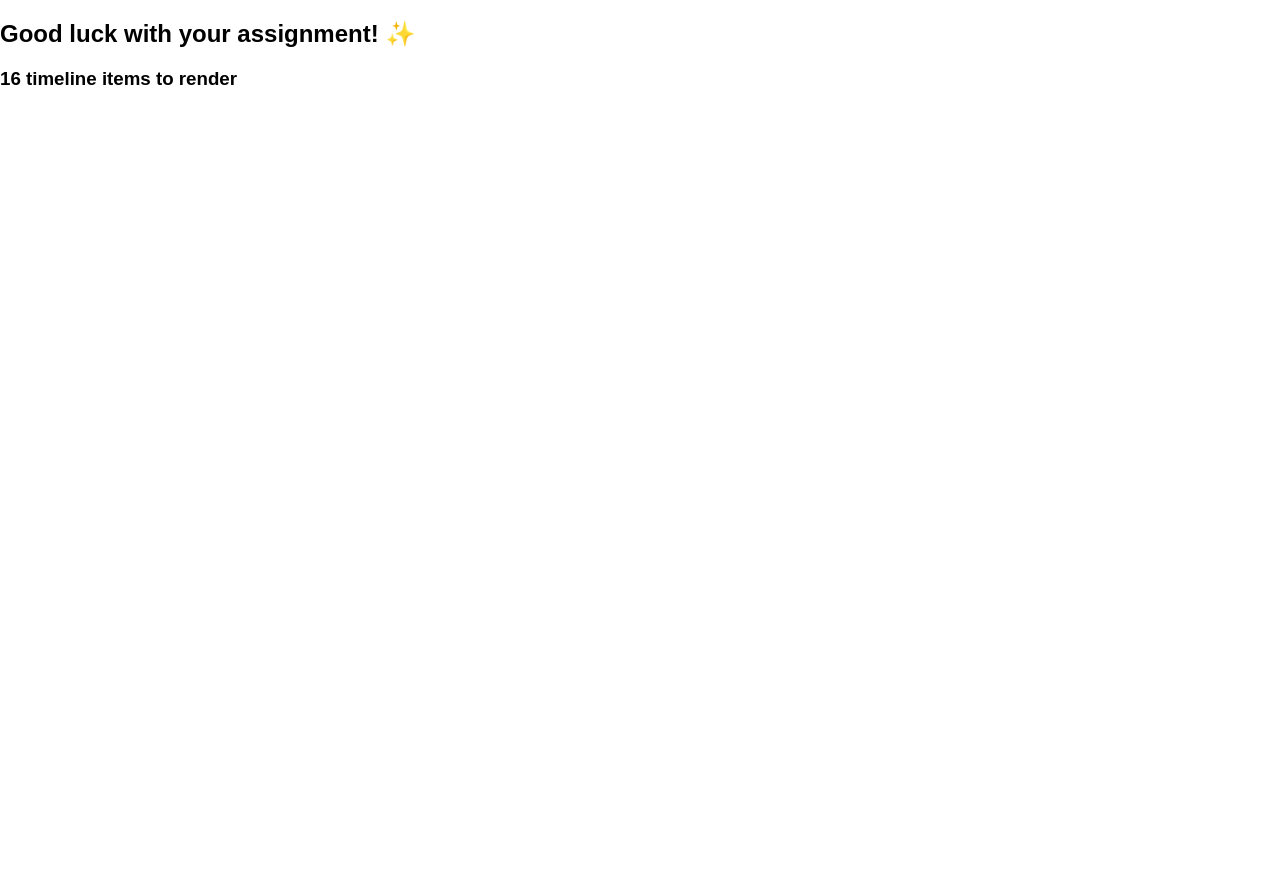
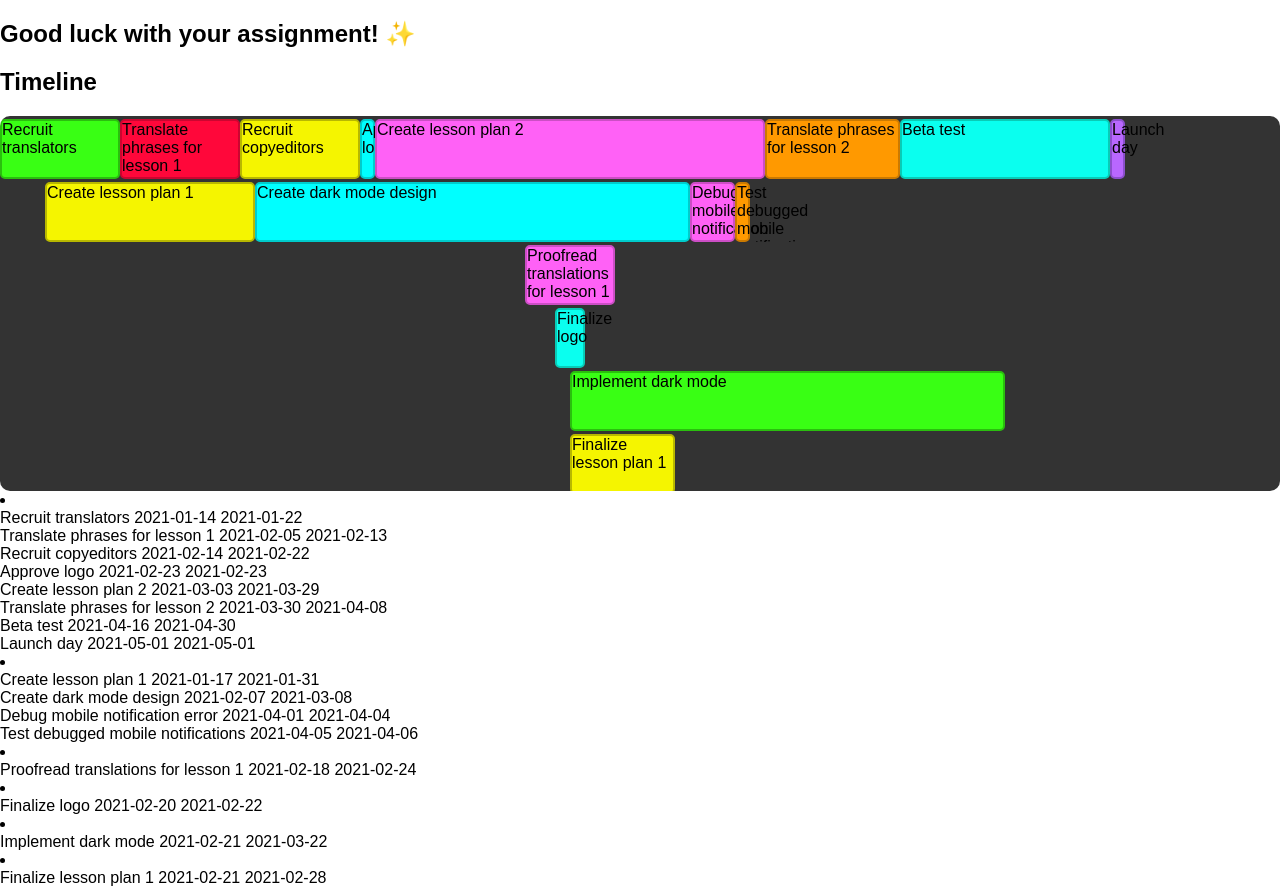
Before and after one commit to SirKadogan/timelime, a React (Vite) app: page / in a window 1280 px wide. Before the commit the page ends 800 px from the top, so only its background shows below. Built offline with nearby package versions, Linux system fonts and the light colour scheme.

Commit message:
working on filler item

```diff
--- /dev/null
+++ b/src/components/Timeline.tsx
@@ -0,0 +1,197 @@
+import { TimelineItem } from "../types";
+
+interface TimelineProps {
+  items: TimelineItem[][];
+  timelineStartDate: string;
+}
+
+const PIXELS_PER_DAY = 15;
+const ROW_HEIGHT = 60;
+const colors = [
+  "#39FF14", // Neon Green
+  "#FF073A", // Neon Red
+  "#F5F500", // Neon Yellow
+  "#00FFFF", // Neon Cyan
+  "#FF61F6", // Neon Pink
+  "#FF9900", // Neon Orange
+  "#0AFFEF", // Neon Aqua
+  "#B967FF", // Neon Purple
+];
+
+const borderColors = [
+  "#2ABF0E", // Dark Neon Green
+  "#CC0530", // Dark Neon Red
+  "#B8B800", // Dark Neon Yellow
+  "#00CCCC", // Dark Neon Cyan
+  "#CC4EC5", // Dark Neon Pink
+  "#CC7A00", // Dark Neon Orange
+  "#08CCB7", // Dark Neon Aqua
+  "#8B4FCC", // Dark Neon Purple
+];
+
+const Timeline = ({ items, timelineStartDate }: TimelineProps): JSX.Element => {
+  const calculateWidth = (start: string, end: string): number => {
+    const startDate = new Date(start);
+    const endDate = new Date(end);
+    const diffTime = Math.abs(endDate.getTime() - startDate.getTime());
+    const diffDays = Math.ceil(diffTime / (1000 * 60 * 60 * 24));
+    return diffDays * PIXELS_PER_DAY || 15;
+  };
+
+  const getDiffStartDate = (start: string, dateToCompare: string): number => {
+    const startDate = new Date(start);
+    const timelineStart = new Date(dateToCompare);
+    const diffTime = Math.abs(startDate.getTime() - timelineStart.getTime());
+    const diffDays = Math.ceil(diffTime / (1000 * 60 * 60 * 24));
+    return diffDays * PIXELS_PER_DAY;
+  };
+
+  const getItemColor = (itemIndex: number, laneIndex: number): string => {
+    return colors[(itemIndex + laneIndex * 2) % colors.length];
+  };
+
+  const getItemBorderColor = (itemIndex: number, laneIndex: number): string => {
+    return borderColors[(itemIndex + laneIndex * 2) % borderColors.length];
+  };
+
+  const calculateBackgroundHeight = (): number => {
+    return items.length * ROW_HEIGHT + (items.length - 1) * 3;
+  };
+
+  const screenWidth = window.innerWidth;
+
+  return (
+    <div>
+      <h2>Timeline</h2>
+      <div
+        style={{
+          backgroundColor: "#333",
+          height: calculateBackgroundHeight(),
+          position: "relative",
+          borderRadius: "10px",
+          overflow: "scroll",
+          width: "100%",
+        }}
+      >
+        <div
+          style={{
+            position: "relative",
+            marginBottom: "30px",
+          }}
+        >
+          <ul
+            style={{
+              listStyle: "none",
+              padding: 0,
+              margin: 0,
+            }}
+          >
+            {items.map((lane, index) => (
+              <li
+                key={index}
+                style={{
+                  display: "flex",
+                  flexDirection: "row",
+                  marginTop: "3px",
+                  overflow: "scroll",
+                }}
+              >
+                <div
+                  style={{
+                    width: getDiffStartDate(lane[0].start, timelineStartDate),
+                    height: "60px",
+                  }}
+                />
+                {lane.map((item, itemIndex) => (
+                  <div key={item.id}>
+                    {/* {getDiffStartDate(item.start, lane[itemIndex - 1]?.end) >
+                      0 && (
+                      <div
+                        style={{
+                          width: getDiffStartDate(
+                            lane[itemIndex - 1]?.end,
+                            item.start
+                          ),
+                          height: "60px",
+                          backgroundColor: "blue",
+                        }}
+                      />
+                    )} */}
+                    <div
+                      style={{
+                        width: calculateWidth(item.start, item.end),
+                        backgroundColor: getItemColor(itemIndex, index),
+                        height: ROW_HEIGHT,
+                        borderRadius: "5px",
+                        boxSizing: "border-box",
+                        border: `2px solid ${getItemBorderColor(
+                          itemIndex,
+                          index
+                        )}`,
+                        zIndex: 10,
+                      }}
+                    >
+                      {item.name}
+                    </div>
+                  </div>
+                ))}
+              </li>
+            ))}
+          </ul>
+          {/* <div style={{ position: "absolute", top: 0, left: 0 }}>
+            {Array.from(
+              { length: Math.ceil(screenWidth / PIXELS_PER_DAY) },
+              (_, i) => {
+                const linePosition = i * PIXELS_PER_DAY;
+                const matchingItem = items
+                  .flatMap((lane) => lane)
+                  .find(
+                    (item) =>
+                      Math.abs(
+                        getDiffStartDate(item.start, timelineStartDate) -
+                          linePosition
+                      ) < 2
+                  );
+                const isItemStart = !!matchingItem;
+
+                return (
+                  <div
+                    style={{
+                      position: "absolute",
+                      left: linePosition,
+                      height: isItemStart ? "1px" : "1px",
+                      backgroundColor: isItemStart ? "white" : "#555",
+                      transform: "rotate(90deg)",
+                      transformOrigin: "left center",
+                      borderTop: "1px solid #555",
+                      width: calculateBackgroundHeight(),
+                    }}
+                  >
+                    {isItemStart && (
+                      <div
+                        style={{
+                          fontSize: "11px",
+                          letterSpacing: "0.05em",
+                          color: "white",
+                          whiteSpace: "nowrap",
+                          textAlign: "end",
+                          paddingTop: "2px",
+                        }}
+                      >
+                        {matchingItem
+                          ? new Date(matchingItem.start).toLocaleDateString()
+                          : ""}
+                      </div>
+                    )}
+                  </div>
+                );
+              }
+            )}
+          </div> */}
+        </div>
+      </div>
+    </div>
+  );
+};
+
+export default Timeline;
--- a/src/index.tsx
+++ b/src/index.tsx
@@ -1,12 +1,25 @@
-import React from "react";
 import ReactDOM from "react-dom/client";
 import timelineItems from "./timelineItems";
+import Timeline from "./components/Timeline";
+import assignLanes from "./assignLanes";
 
 function App(): JSX.Element {
+  const lanes = assignLanes(timelineItems);
   return (
     <div>
       <h2>Good luck with your assignment! {"\u2728"}</h2>
-      <h3>{timelineItems.length} timeline items to render</h3>
+      <Timeline items={lanes} timelineStartDate={timelineItems[0].start} />
+      <div>
+        {lanes.map((lane) => (
+          <li key={lane[0].id}>
+            {lane.map((item) => (
+              <div key={item.id}>
+                {item.name} {item.start} {item.end}
+              </div>
+            ))}
+          </li>
+        ))}
+      </div>
     </div>
   );
 }
```
